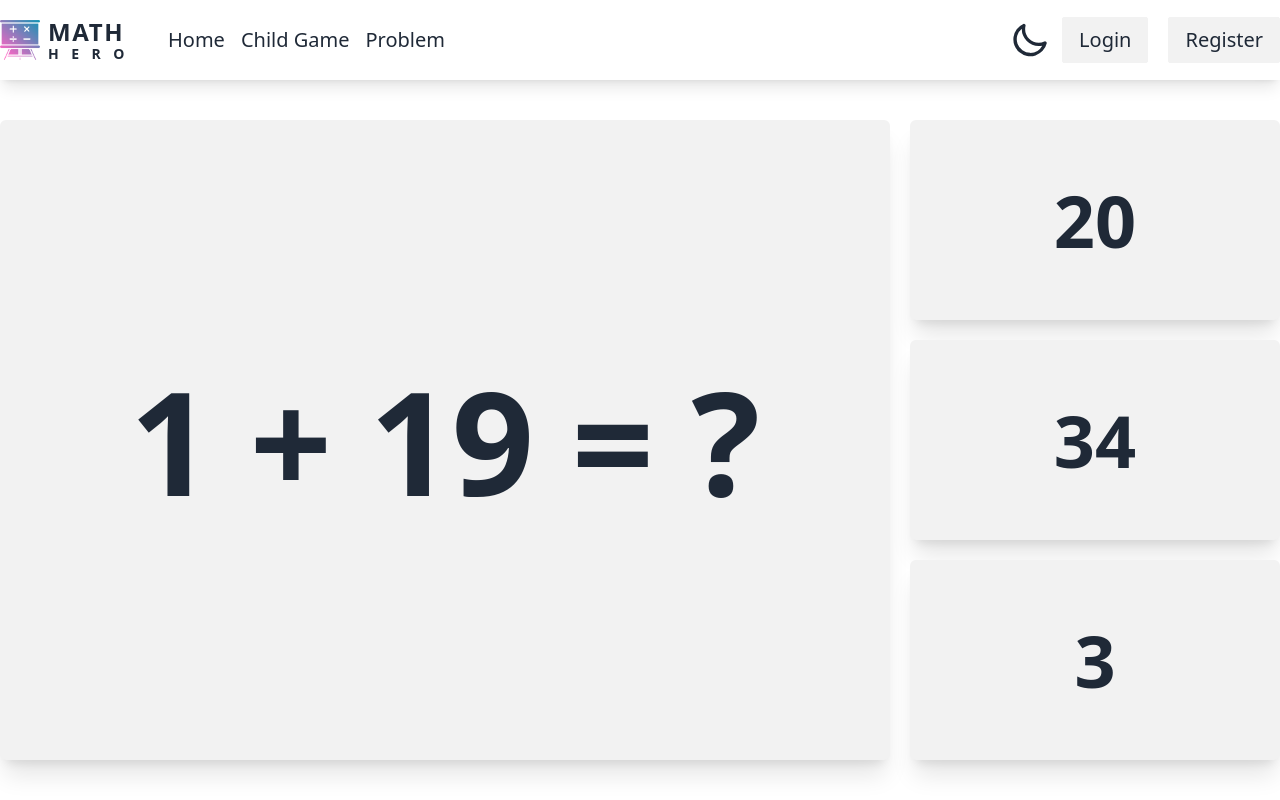
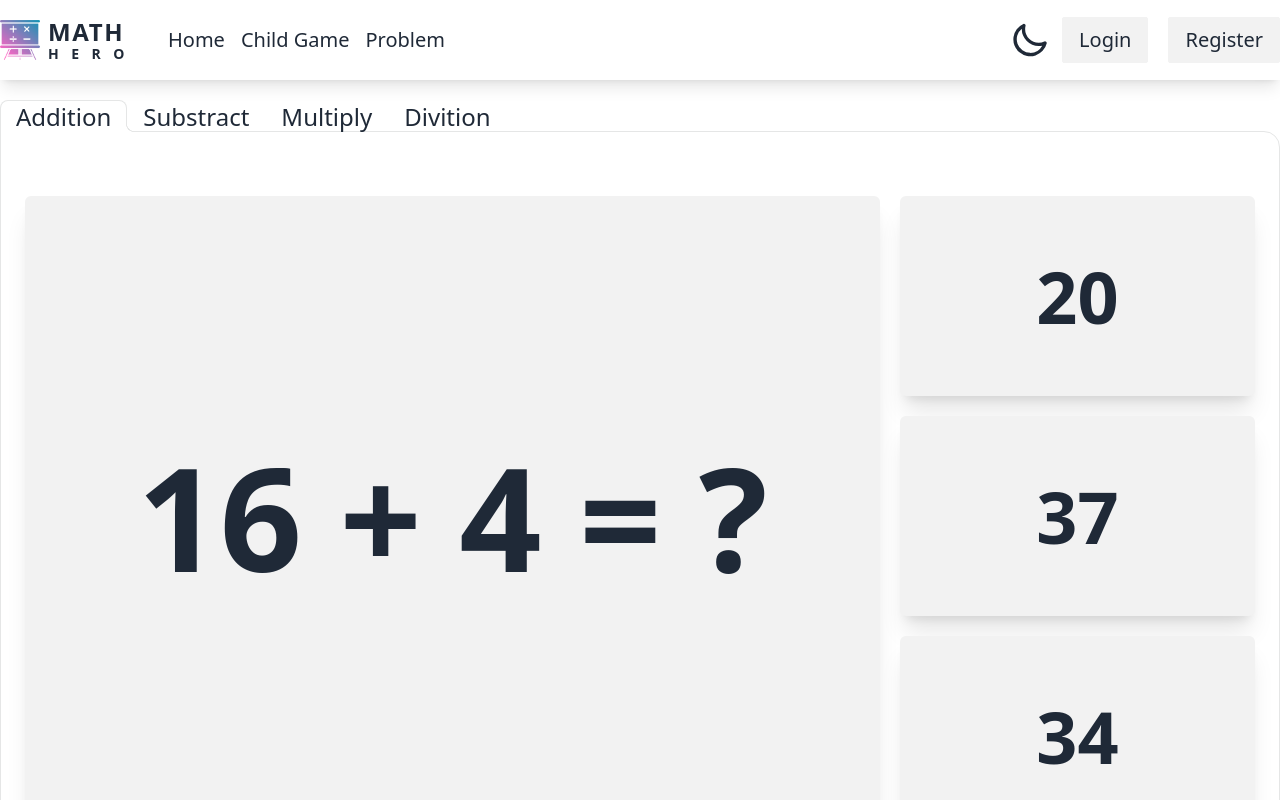
Before and after one commit to atikrahad/math-hero-client, a React (Vite) app: page /childgame in a window 1280 px wide. Shown: the top 800 px of the page. Built offline with nearby package versions, Linux system fonts and the light colour scheme; no server answers.

Commit message:
adding subtract

```diff
--- a/package.json
+++ b/package.json
@@ -11,7 +11,6 @@
   },
   "dependencies": {
     "@ckeditor/ckeditor5-build-classic": "^41.2.0",
-    "@headlessui/react": "^1.7.18",
     "@reduxjs/toolkit": "^2.2.1",
     "firebase": "^10.9.0",
     "jodit-react": "^4.0.15",
@@ -28,6 +27,7 @@
     "react-router-dom": "^6.22.3",
     "react-scroll": "^1.9.0",
     "react-table": "^7.8.0",
+    "react-tabs": "^6.0.2",
     "sort-by": "^1.2.0"
   },
   "devDependencies": {
--- a/src/Layout/Dashboard/Pages/Childgame/Childgame.jsx
+++ b/src/Layout/Dashboard/Pages/Childgame/Childgame.jsx
@@ -1,41 +1,64 @@
-import React, { useEffect, useState } from "react";
+import Add from "./Components/Add";
+import Subtract from "./Components/Subtract";
 
 const Childgame = () => {
-  const [arr, setArr] = useState([]);
-  const [firstv, setFirstv] = useState(0);
-  const [sec, setSec] = useState(0);
+  return (
+    <div role="tablist" className="tabs max-w-screen-xl mx-auto py-5 tabs-lifted">
+      <input
+        type="radio"
+        name="my_tabs_2"
+        role="tab"
+        className="tab text-2xl"
+        aria-label="Addition"
+        checked
+      />
+      <div
+        role="tabpanel"
+        className="tab-content bg-base-100 border-base-300 rounded-box p-6"
+      >
+        <Add/>
+      </div>
 
-  useEffect(() => {
-    const firstValue = Math.ceil(Math.random() * 20);
-    const secondValue = Math.ceil(Math.random() * 20);
-    const first = Math.ceil(Math.random() * 40);
-    const second = Math.ceil(Math.random() * 40);
-    const ans = firstValue + secondValue;
-    setFirstv(firstValue);
-    setSec(secondValue);
-    setArr([first, second, ans]);
-  }, []);
-  console.log(arr);
+      <input
+        type="radio"
+        name="my_tabs_2"
+        role="tab"
+        className="tab text-2xl"
+        aria-label="Substract"
 
-  const output = arr.sort(() => Math.random() - 0.5);
+      />
+      <div
+        role="tabpanel"
+        className="tab-content bg-base-100 border-base-300 rounded-box p-6"
+      >
+        <Subtract/>
+      </div>
 
-  return (
-    <div className="grid grid-cols-10 gap-5 max-w-screen-xl mx-auto my-10">
-      <div className="col-span-7 h-[80vh] shadow-xl rounded-md badge-ghost">
-        <div className="w-full flex items-center justify-center h-full">
-          <h1 className="text-[9em] font-bold">
-            {firstv} + {sec} = ?
-          </h1>
-        </div>
+      <input
+        type="radio"
+        name="my_tabs_2"
+        role="tab"
+        className="tab text-2xl"
+        aria-label="Multiply"
+      />
+      <div
+        role="tabpanel"
+        className="tab-content bg-base-100 border-base-300 rounded-box p-6"
+      >
+        Tab content 3
       </div>
-      <div className="col-span-3 gap-5 grid grid-rows-3">
-        {output.map((i) => (
-          <div className="badge-ghost shadow-xl rounded-md">
-            <div className="w-full h-full flex items-center justify-center">
-              <h1 className="text-7xl font-semibold">{i}</h1>
-            </div>
-          </div>
-        ))}
+      <input
+        type="radio"
+        name="my_tabs_2"
+        role="tab"
+        className="tab text-2xl"
+        aria-label="Divition"
+      />
+      <div
+        role="tabpanel"
+        className="tab-content bg-base-100 border-base-300 rounded-box p-6"
+      >
+        Tab content 3
       </div>
     </div>
   );
--- /dev/null
+++ b/src/Layout/Dashboard/Pages/Childgame/Components/Add.jsx
@@ -0,0 +1,44 @@
+import React, { useEffect, useState } from "react";
+
+const Add = () => {
+  const [arr, setArr] = useState([]);
+  const [firstv, setFirstv] = useState(0);
+  const [sec, setSec] = useState(0);
+
+  useEffect(() => {
+    const firstValue = Math.ceil(Math.random() * 20);
+    const secondValue = Math.ceil(Math.random() * 20);
+    const first = Math.ceil(Math.random() * 40);
+    const second = Math.ceil(Math.random() * 40);
+    const ans = firstValue + secondValue;
+    setFirstv(firstValue);
+    setSec(secondValue);
+    setArr([first, second, ans]);
+  }, []);
+  console.log(arr);
+
+  const output = arr.sort(() => Math.random() - 0.5);
+
+  return (
+    <div className="grid grid-cols-10 gap-5 max-w-screen-xl mx-auto my-10">
+      <div className="col-span-7 h-[80vh] shadow-xl rounded-md badge-ghost">
+        <div className="w-full flex items-center justify-center h-full">
+          <h1 className="text-[9em] font-bold">
+            {firstv} + {sec} = ?
+          </h1>
+        </div>
+      </div>
+      <div className="col-span-3 gap-5 grid grid-rows-3">
+        {output.map((i) => (
+          <div className="badge-ghost shadow-xl rounded-md">
+            <div className="w-full h-full flex items-center justify-center">
+              <h1 className="text-7xl font-semibold">{i}</h1>
+            </div>
+          </div>
+        ))}
+      </div>
+    </div>
+  );
+};
+
+export default Add;
--- /dev/null
+++ b/src/Layout/Dashboard/Pages/Childgame/Components/Subtract.jsx
@@ -0,0 +1,44 @@
+import React, { useEffect, useState } from "react";
+
+const Subtract = () => {
+  const [arr, setArr] = useState([]);
+  const [firstv, setFirstv] = useState(0);
+  const [sec, setSec] = useState(0);
+
+  useEffect(() => {
+    const firstValue = Math.ceil(Math.random() * 20);
+    const secondValue = Math.ceil(Math.random() * 20);
+    const first = Math.ceil(Math.random() * 20);
+    const second = Math.ceil(Math.random() * 20);
+    const ans = firstValue - secondValue;
+    setFirstv(firstValue);
+    setSec(secondValue);
+    setArr([first, second, ans]);
+  }, []);
+  console.log(arr);
+
+  const output = arr.sort(() => Math.random() - 0.5);
+
+  return (
+    <div className="grid grid-cols-10 gap-5 max-w-screen-xl mx-auto my-10">
+      <div className="col-span-7 h-[80vh] shadow-xl rounded-md badge-ghost">
+        <div className="w-full flex items-center justify-center h-full">
+          <h1 className="text-[9em] font-bold">
+            {firstv} - {sec} = ?
+          </h1>
+        </div>
+      </div>
+      <div className="col-span-3 gap-5 grid grid-rows-3">
+        {output.map((i) => (
+          <div className="badge-ghost shadow-xl rounded-md">
+            <div className="w-full h-full flex items-center justify-center">
+              <h1 className="text-7xl font-semibold">{i}</h1>
+            </div>
+          </div>
+        ))}
+      </div>
+    </div>
+  );
+};
+
+export default Subtract;
```
Also changed, not shown: 2 other files (tests, documents, lock files or other folders).
